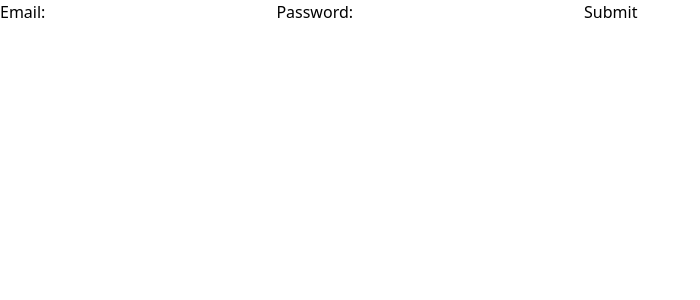
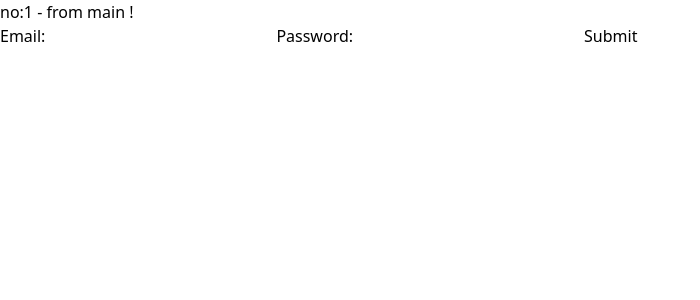
Before and after one commit to JavierCanoy/javier-onboarding-website, a Next.js app in the folder Desktop/first-project/: page /components/sample in a window 1280 px wide. Shown: the top 300 px of the page, without its empty margins (0-700 px from the left). Built offline with nearby package versions, Linux system fonts and the light colour scheme.

Commit message:
from-main

```diff
--- a/Desktop/first-project/pages/components/sample.js
+++ b/Desktop/first-project/pages/components/sample.js
@@ -36,6 +36,12 @@ export default function LoginForm() {
 
   return (
     <form onSubmit={handleSubmit}>
+        <div> no:1 -  from main !  </div>
+
+
+
+
+
       <label htmlFor="email">Email:</label>
       <input type="email" id="email" name="email" onChange={handleChange} />
 
```
